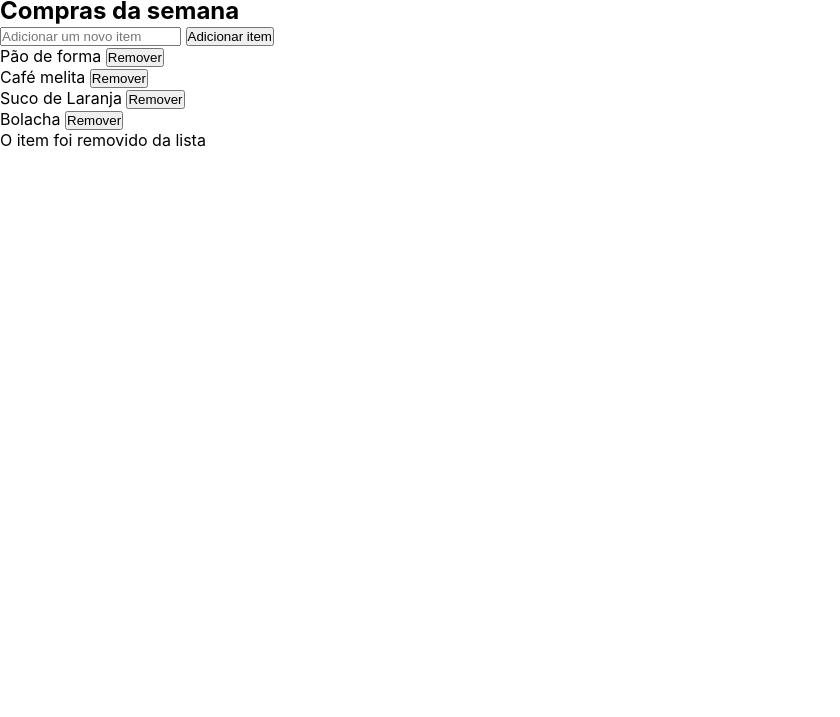
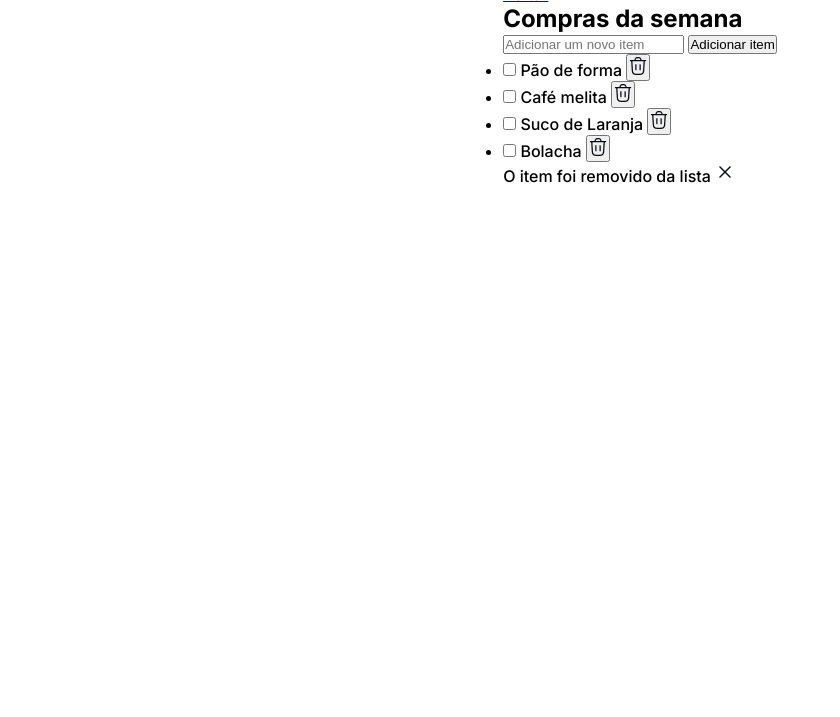
Before and after one commit to williammpDev/quicklist, a plain HTML site: page index.html in a window 1280 px wide. Shown: the part 83-800 px from the top of the page, without its empty margins (0-840 px from the left). Drawn offline with Linux system fonts and the light colour scheme.

Commit message:
fix: fix icons name and html

```diff
--- a/index.html
+++ b/index.html
@@ -1,5 +1,5 @@
 <!doctype html>
-<html lang="en">
+<html lang="pt-BR">
   <head>
     <meta charset="UTF-8" />
     <meta name="viewport" content="width=device-width, initial-scale=1.0" />
@@ -8,7 +8,7 @@
     <link rel="preconnect" href="https://fonts.gstatic.com" crossorigin />
 
     <link
-      href="https://fonts.googleapis.com/css2?family=IBM+Plex+Mono&family=Roboto:wght@400;500;700&display=swap"
+      href="https://fonts.googleapis.com/css2?family=Inter:wght@500;600;700&display=swap"
       rel="stylesheet"
     />
 
@@ -17,8 +17,9 @@
   </head>
 
   <body>
+    <main>
       <div class="logo">
-      <img src="icons/Larkef x Rareblocks _ Logo #38 1.svg" alt="logo" />
+        <img src="icons/logo.svg" alt="logo" />
         <h1>quicklist</h1>
       </div>
 
@@ -26,34 +27,56 @@
 
       <h2>Compras da semana</h2>
 
-    <div class="addItem">
+      <form class="add-item">
         <input type="text" placeholder="Adicionar um novo item" />
         <button>Adicionar item</button>
-    </div>
+      </form>
 
-    <div class="list">
-      <ul>
+      <ul class="list">
         <li>
+          <label>
+            <input type="checkbox" />
             <span>Pão de forma</span>
-          <button>Remover</button>
+          </label>
+          <button aria-label="Remover item">
+            <img src="icons/trash.png" alt="" />
+          </button>
         </li>
         <li>
+          <label>
+            <input type="checkbox" />
             <span>Café melita</span>
-          <button>Remover</button>
+          </label>
+          <button aria-label="Remover item">
+            <img src="icons/trash.png" alt="" />
+          </button>
         </li>
         <li>
+          <label>
+            <input type="checkbox" />
             <span>Suco de Laranja</span>
-          <button>Remover</button>
+          </label>
+          <button aria-label="Remover item">
+            <img src="icons/trash.png" alt="" />
+          </button>
         </li>
         <li>
+          <label>
+            <input type="checkbox" />
             <span>Bolacha</span>
-          <button>Remover</button>
+          </label>
+          <button aria-label="Remover item">
+            <img src="icons/trash.png" alt="" />
+          </button>
         </li>
       </ul>
-    </div>
 
       <div class="removeItem">
-      <p>O item foi removido da lista</p>
+        <p>
+          O item foi removido da lista
+          <img src="icons/close.png" alt="" />
+        </p>
       </div>
+    </main>
   </body>
 </html>
--- a/style.css
+++ b/style.css
@@ -8,3 +8,13 @@
   font-family: "Inter", sans-serif;
   font-size: 16px;
 }
+
+body {
+  width: 100%;
+  height: 100vh;
+
+  display: flex;
+  align-items: center;
+  /* justify-content: center; */
+  flex-direction: column;
+}
```
Also changed, not shown: icons/checklist.png (renamed from icons/Frame.png), icons/close.png (renamed from icons/delete-small.png), icons/home.png (renamed from icons/Frame-1.png), icons/logo.svg (renamed from icons/Larkef x Rareblocks _ Logo #38 1.svg), icons/settings.png (renamed from icons/Frame-2.png), icons/trash.png (renamed from icons/Frame-3.png), icons/warning.png (renamed from icons/warning-circle-filled.png). Lines whose indentation alone changed are shown as unchanged.
